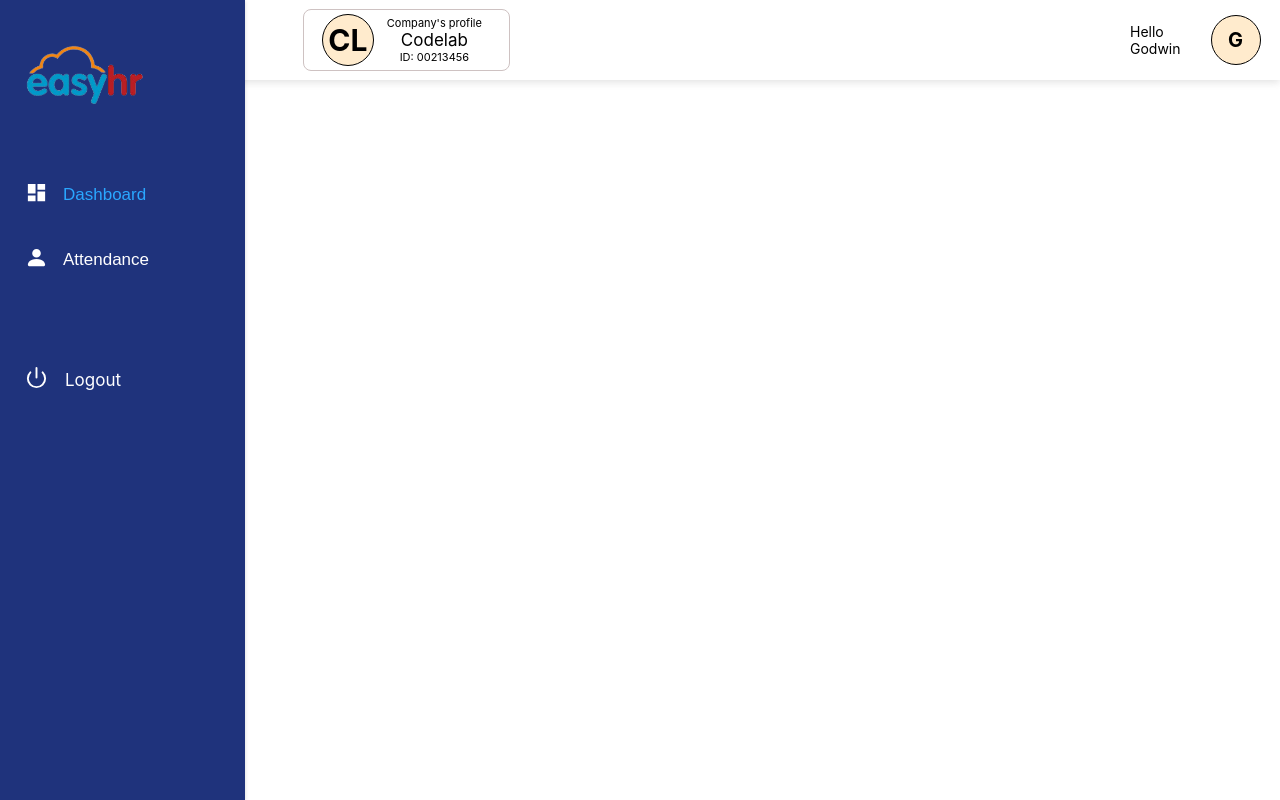
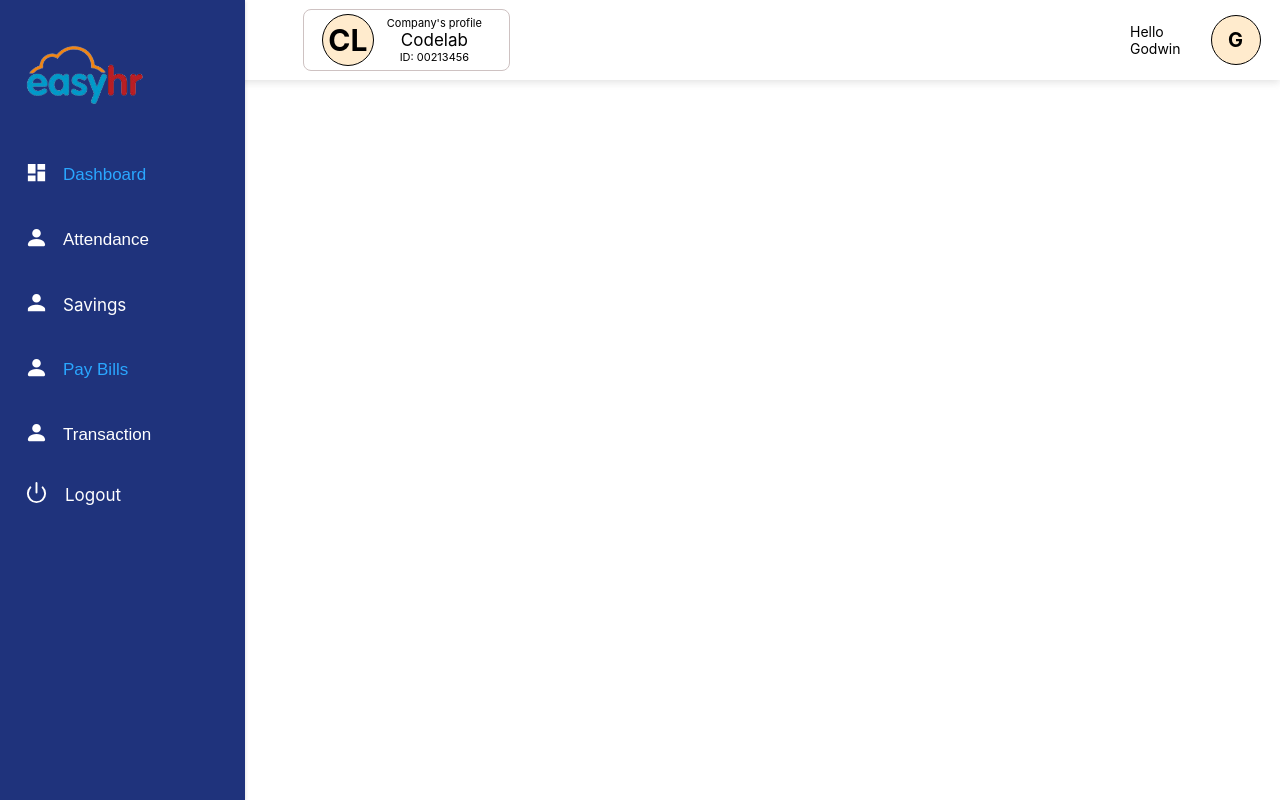
Before and after one commit to OgbuEsther/Easy_HR_FE2, a React (Create React App) app: page /staffdashboard in a window 1280 px wide. Built offline with nearby package versions, Linux system fonts and the light colour scheme.

Commit message:
sidebar completed

```diff
--- a/src/components/block/Staffsidebar.tsx
+++ b/src/components/block/Staffsidebar.tsx
@@ -5,10 +5,17 @@ import { MdDashboard } from "react-icons/md";
 import { NavLink } from 'react-router-dom';
 import { FiPower } from "react-icons/fi";
 import { BsFillPersonFill } from "react-icons/bs"
+import { IoMdPerson} from "react-icons/io"
 import { RiMoneyDollarCircleFill } from "react-icons/ri"
 import {GiMoneyStack,GiFlatTire} from "react-icons/gi"
 
 const SideBar = () => {
+
+    const [show, setShow] = React.useState(false)
+
+    const Toggle = () => {
+        setShow(!show)
+    }
 
   return (
     <Container>
@@ -49,6 +56,74 @@ const SideBar = () => {
             <Text1>Attendance</Text1>
             </NavLink>
       </Home2>
+
+      <Home2>
+            <Icon2><IoMdPerson  /></Icon2>
+            <Text2 onClick={Toggle}>Savings</Text2>
+          </Home2>
+
+          {show ? (
+              <Staffs>
+                  <NavLink to="/schoolfees" style={({isActive}) => {
+                return {
+                    textDecoration: isActive ? "none" : "none",
+                    color: isActive ? "#2AA7FF" : "#3e4956",
+                }
+            }}>
+                      <p>School Fees</p>
+                    </NavLink>
+                  <NavLink to="/travel" style={({isActive}) => {
+                return {
+                    textDecoration: isActive ? "none" : "none",
+                    color: isActive ? "#2AA7FF" : "#3e4956",
+                }
+            }}>
+                      <p>Travel & Tour</p>
+                  </NavLink>
+                  <NavLink to="/Rent" style={({isActive}) => {
+                return {
+                    textDecoration: isActive ? "none" : "none",
+                    color: isActive ? "#2AA7FF" : "#3e4956",
+                }
+            }}>
+                      <p>Rents</p>
+                  </NavLink>
+          </Staffs>
+          ) : null}
+
+          <Home2>
+            <Icon2>
+            <BsFillPersonFill />
+            </Icon2>
+            <NavLink
+            to=""
+            style={({ isActive }) => {
+                return {
+                textDecoration: isActive ? "none" : "none",
+                color: isActive ? "#2AA7FF" : "#fff",
+                };
+            }}
+            >
+            <Text1>Pay Bills</Text1>
+            </NavLink>
+      </Home2>
+
+          <Home2>
+            <Icon2>
+            <BsFillPersonFill />
+            </Icon2>
+            <NavLink
+            to="/dashboard/staffs"
+            style={({ isActive }) => {
+                return {
+                textDecoration: isActive ? "none" : "none",
+                color: isActive ? "#2AA7FF" : "#fff",
+                };
+            }}
+            >
+            <Text1>Transaction</Text1>
+            </NavLink>
+      </Home2>
       <Power>
         <Icon2>
           <FiPower />
@@ -60,6 +135,25 @@ const SideBar = () => {
 }
 
 export default SideBar
+const Staffs = styled.div`
+    width: 100%;
+    display: flex;
+    flex-direction: column;
+    p{
+        margin-left: 40px;
+        color: #e7e7e7;
+    }
+`
+const Text2 = styled.div`
+    font-size: 17px;
+    cursor: pointer;
+    align-items: center;
+    color: #fff;
+    display: flex;
+    margin-left: 15px;
+    width: 410px;
+    height: 40px;
+`
 const Home2 = styled.div`
   width: 100%;
   display: flex;
@@ -79,7 +173,7 @@ const Text1 = styled.div`
 const Home = styled.div`
   width: 100%;
   display: flex;
-  margin-top: 40px;
+  margin-top: 20px;
   align-items: center;
 `;
 const Text = styled.div`
@@ -96,7 +190,7 @@ const Text = styled.div`
 const Power = styled.div`
     display: flex;
     align-items: center;
-    margin-top: 80px;
+    margin-top: 20px;
 `;
 
 const Icon2 = styled.div`
```
